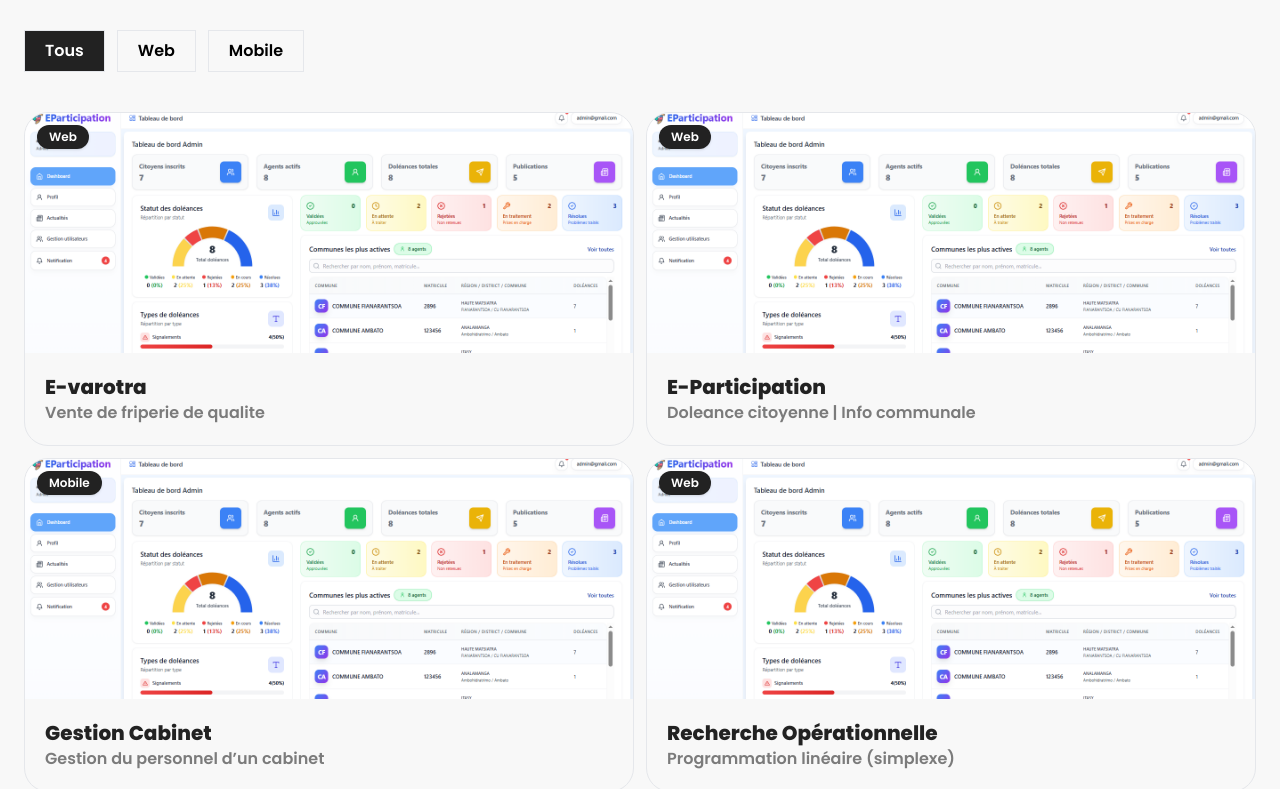
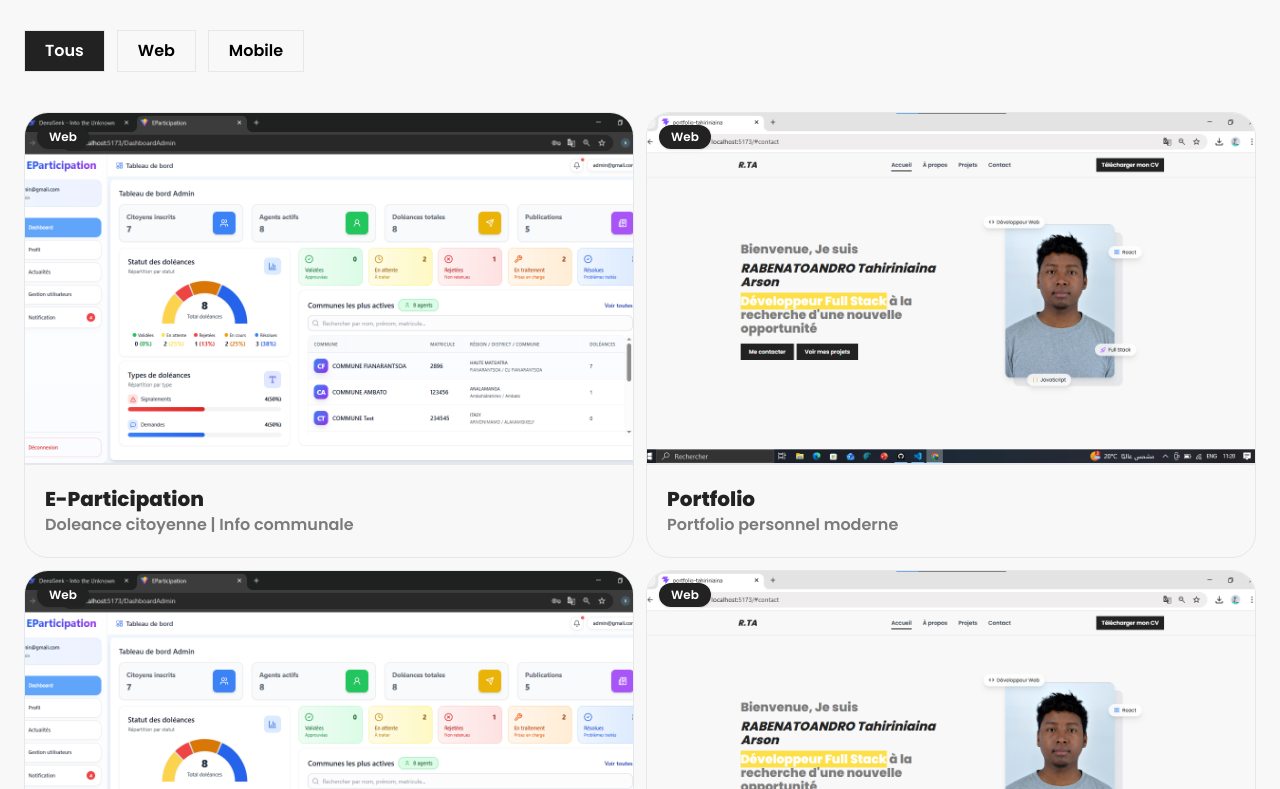
Before and after one commit to Tahiry2003/Portfolio_Tahiriniaina, a React (Vite) app: page / in a window 1280 px wide. Shown: the part 2111-2900 px from the top of the page. Built offline with nearby package versions, Linux system fonts and the light colour scheme.

Commit message:
modification taille image

```diff
--- a/src/components/ProjectDetails.jsx
+++ b/src/components/ProjectDetails.jsx
@@ -76,7 +76,7 @@ function ProjectDetails({ project, onClose }) {
         <div>
             <img
             src={project.img}
-            className="rounded-2xl w-full h-[450px] object-cover shadow-md"
+            className="rounded-2xl w-full h-[520px] object-cover shadow-md"
             />
         </div>
 
--- a/src/data/projects.json
+++ b/src/data/projects.json
@@ -1,50 +1,14 @@
 [
-  {
-    "id": "e-varotra",
-    "title": "E-varotra",
-    "desc": "Vente de friperie de qualite",
-    "date": "Jan 2025 - Mars 2025",
-    "type": "Web",
-    "img": "/projet.png",
-    "tech": ["React", "Node.js", "PostgreSQL"],
-    "problem": "Les vendeurs locaux n’avaient pas de plateforme pour vendre leurs produits en ligne.",
-    "solution": "J’ai développé une plateforme e-commerce simple permettant de publier et vendre des produits facilement.",
-    "github": "#"
-  },
   {
     "id": "e-participation",
     "title": "E-Participation",
     "desc": "Doleance citoyenne | Info communale",
     "date": "Sept 2025 - Nov 2025",
     "type": "Web",
-    "img": "/projet.png",
+    "img": "/projet1.png",
     "tech": ["React", "Node.js", "Express.js", "TailwindCSS", "PostgreSQL"],
     "problem": "Manque de communication entre citoyens et autorités locales.",
     "solution": "Création d’une plateforme permettant de publier des doléances et recevoir des informations communales.",
-    "github": "#"
-  },
-  {
-    "id": "gestion-cabinet",
-    "title": "Gestion Cabinet",
-    "desc": "Gestion du personnel d’un cabinet",
-    "date": "2025",
-    "type": "Mobile",
-    "img": "/projet.png",
-    "tech": ["Python", "PyQt5", "PostgreSQL"],
-    "problem": "La gestion des employés était faite manuellement et source d’erreurs.",
-    "solution": "Développement d’une application desktop pour gérer employés, absences et salaires.",
-    "github": "#"
-  },
-  {
-    "id": "recherche-operationnel",
-    "title": "Recherche Opérationnelle",
-    "desc": "Programmation linéaire (simplexe)",
-    "date": "2024",
-    "type": "Web",
-    "img": "/projet.png",
-    "tech": ["React", "JavaScript", "Math"],
-    "problem": "Difficulté à visualiser les solutions des problèmes de programmation linéaire.",
-    "solution": "Interface interactive pour résoudre les problèmes avec méthode du simplexe.",
     "github": "#"
   },
   {
@@ -53,7 +17,43 @@
     "desc": "Portfolio personnel moderne",
     "date": "2025",
     "type": "Web",
-    "img": "/projet.png",
+    "img": "/projet2.png",
+    "tech": ["React", "TailwindCSS"],
+    "problem": "Pas de présence en ligne pour montrer mes compétences.",
+    "solution": "Création d’un portfolio moderne, responsive et interactif.",
+    "github": "#"
+  },
+    {
+    "id": "e-participation",
+    "title": "E-Participation",
+    "desc": "Doleance citoyenne | Info communale",
+    "date": "Sept 2025 - Nov 2025",
+    "type": "Web",
+    "img": "/projet1.png",
+    "tech": ["React", "Node.js", "Express.js", "TailwindCSS", "PostgreSQL"],
+    "problem": "Manque de communication entre citoyens et autorités locales.",
+    "solution": "Création d’une plateforme permettant de publier des doléances et recevoir des informations communales.",
+    "github": "#"
+  },
+  {
+    "id": "portfolio",
+    "title": "Portfolio",
+    "desc": "Portfolio personnel moderne",
+    "date": "2025",
+    "type": "Web",
+    "img": "/projet2.png",
+    "tech": ["React", "TailwindCSS"],
+    "problem": "Pas de présence en ligne pour montrer mes compétences.",
+    "solution": "Création d’un portfolio moderne, responsive et interactif.",
+    "github": "#"
+  },
+  {
+    "id": "portfolio",
+    "title": "Portfolio",
+    "desc": "Portfolio personnel moderne",
+    "date": "2025",
+    "type": "Web",
+    "img": "/projet2.png",
     "tech": ["React", "TailwindCSS"],
     "problem": "Pas de présence en ligne pour montrer mes compétences.",
     "solution": "Création d’un portfolio moderne, responsive et interactif.",
--- a/src/sections/Hero.jsx
+++ b/src/sections/Hero.jsx
@@ -1,5 +1,5 @@
 import { Code, Atom, Braces, Rocket } from "lucide-react"
-import photo from "../../public/photo.jfif"
+import photo from "/photo.jfif"
 
 function Hero() {
   return (
--- a/src/sections/Projects.jsx
+++ b/src/sections/Projects.jsx
@@ -54,7 +54,7 @@ function Projects() {
               className="group relative bg-tertiary rounded-3xl border text-left overflow-hidden"
             >
               {/* IMAGE */}
-              <div className="bg-white rounded-t-xl h-60 relative">
+              <div className="bg-white rounded-t-xl h-auto relative">
                 <span className="absolute top-3 left-3 bg-primary text-white text-xs font-semibold px-3 py-1 rounded-full shadow">
                   {p.type}
                 </span>
@@ -62,12 +62,12 @@ function Projects() {
                 <img
                   src={p.img}
                   alt="project"
-                  className="w-full h-full object-cover"
+                  className="w-full h-[350px] object-cover"
                 />
               </div>
 
               {/* CONTENT */}
-              <div className="p-5 flex items-center justify-between">
+              <div className="p-5 flex items-center justify-between border-t-2">
                 <div>
                   <h3 className="text-xl font-bold text-primary">
                     {p.title}
```
Also changed, not shown: public/projet1.png (renamed from public/projet.png), public/projet2.png (added).
